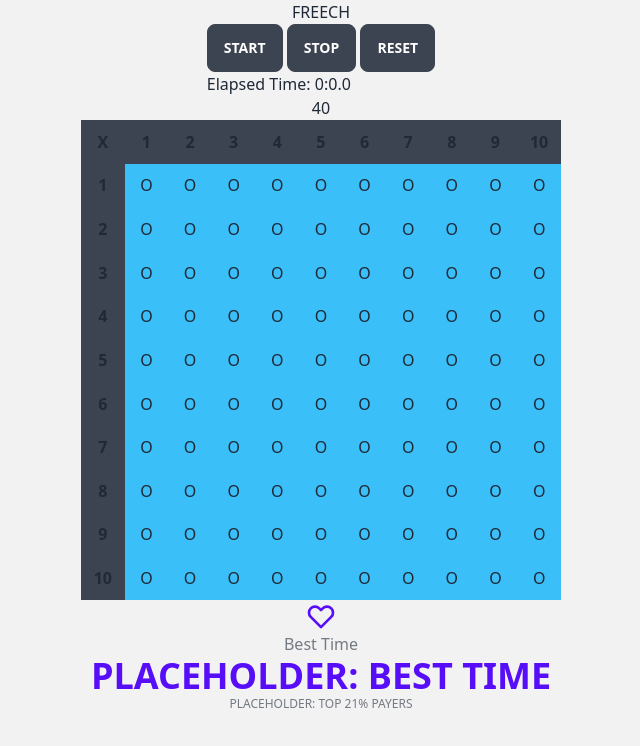
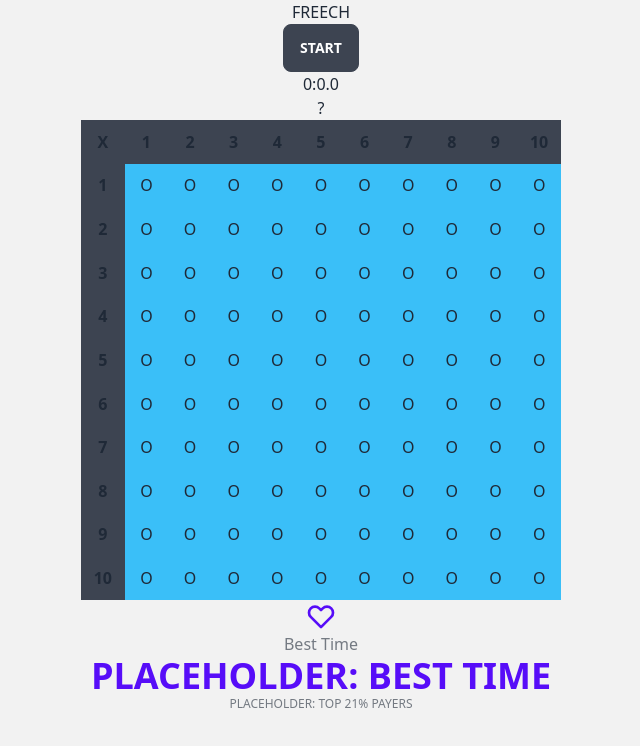
Before and after one commit to fyasla/multab, a SvelteKit app: page / in a window 1280 px wide. Shown: the top 746 px of the page, without its empty margins (319-959 px from the left). Built offline with nearby package versions, Linux system fonts and the light colour scheme.

Commit message:
progresssing..

```diff
--- a/src/routes/GoalNumber.svelte
+++ b/src/routes/GoalNumber.svelte
@@ -2,4 +2,11 @@
     import { products, currentIndex } from '../store.js';
 </script>
 
-<div class="flex flex-1 justify-center align-center">{$products[$currentIndex]}</div>
+
+{#if $currentIndex < $products.length && $currentIndex >= 0}
+    <div class="flex flex-1 justify-center align-center">{$products[$currentIndex]}</div>
+{:else if $currentIndex >= $products.length}
+    <div class="flex flex-1 justify-center align-center">You have reached the end of the list</div>
+{:else}
+    <div class="flex flex-1 justify-center align-center">?</div>
+{/if}
--- a/src/routes/Square.svelte
+++ b/src/routes/Square.svelte
@@ -54,7 +54,8 @@
         {x * y}
     </td>
     {:else}
-    <td on:click={handleClick} class="w-1/11 h-1/11 text-center info-content" on:mouseenter={updateHoveredSquare} class:bg-info={!isSquareHovered && !isSecondaryHovered} class:bg-warning={isSquareHovered || isSecondaryHovered}>
+    <td on:click={handleClick} class="w-1/11 h-1/11 text-center info-content" on:mouseenter={updateHoveredSquare} class:bg-info={!isSquareHovered && !isSecondaryHovered}
+    class:bg-warning={isSquareHovered || isSecondaryHovered} class:warning-content={isSquareHovered || isSecondaryHovered}>
         O
     </td>
     {/if}
--- a/src/routes/Timer.svelte
+++ b/src/routes/Timer.svelte
@@ -1,5 +1,5 @@
 <script lang="ts">
-    import { GameStatus, gameStatus } from '../store.js';
+    import { GameStatus, gameStatus, currentIndex } from '../store.js';
     let elapsedTime: number;
     $: elapsedTime = 0;
     let interval: NodeJS.Timer;
@@ -10,6 +10,7 @@
 
     function start() {
         if ($gameStatus === GameStatus.notStarted) {
+          $currentIndex = 0;
             $gameStatus = GameStatus.started;
             interval = setInterval(() => {
             elapsedTime += 0.01;
@@ -20,6 +21,7 @@
     function stop() {
       clearInterval(interval);
       if ($gameStatus === GameStatus.started) {
+            reset();
             $gameStatus = GameStatus.notStarted;
         }
     }
@@ -29,8 +31,12 @@
     }
   </script>
 
-  <button class="btn" on:click={start}>Start</button>
-  <button class="btn" on:click={stop}>Stop</button>
-  <button class="btn" on:click={reset}>Reset</button>
+  <div>
+    {#if $gameStatus === GameStatus.notStarted}
+      <button class="btn" on:click={start}>Start</button>
+    {:else if $gameStatus === GameStatus.started}
+      <button class="btn" on:click={stop}>Give Up</button>
+    {/if}
 
-  <p>Elapsed Time: {minutes}:{seconds}.{centiseconds}</p>
+    <p class="text-center">{minutes}:{seconds}.{centiseconds}</p>
+  </div>
--- a/src/store.ts
+++ b/src/store.ts
@@ -32,7 +32,7 @@ function createProductList() :number[] {
 }
 
 export const products = writable(createProductList());
-export const currentIndex = writable(0);
+export const currentIndex = writable(-1);
 export const lastSquareClicked = writable({x: -1, y: -1});
 export const timer = writable(0);
 export const gameStatus = writable(GameStatus.notStarted);
```
